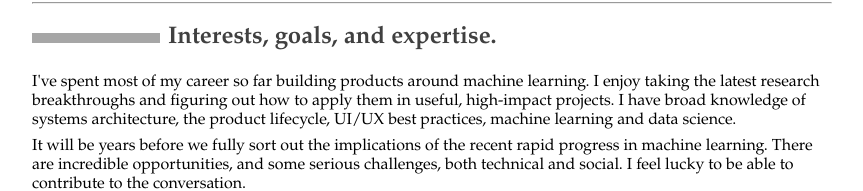
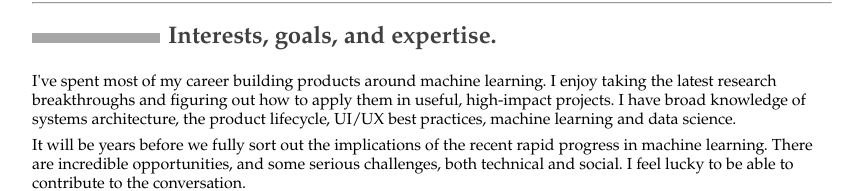
Before and after one commit to adamberenzweig/cv, a plain HTML site: page index.html in a window 1280 px wide. Shown: the part 156-347 px from the top of the page, without its empty margins (208-1071 px from the left). Drawn offline with Linux system fonts and the light colour scheme.

```diff
--- a/index.html
+++ b/index.html
@@ -39,7 +39,7 @@
 </table>
 <hr />
 <h2 id="interests-goals-and-expertise.">Interests, goals, and expertise.</h2>
-<p>I've spent most of my career so far building products around machine learning. I enjoy taking the latest research breakthroughs and figuring out how to apply them in useful, high-impact projects. I have broad knowledge of systems architecture, the product lifecycle, UI/UX best practices, machine learning and data science.</p>
+<p>I've spent most of my career building products around machine learning. I enjoy taking the latest research breakthroughs and figuring out how to apply them in useful, high-impact projects. I have broad knowledge of systems architecture, the product lifecycle, UI/UX best practices, machine learning and data science.</p>
 <p>It will be years before we fully sort out the implications of the recent rapid progress in machine learning. There are incredible opportunities, and some serious challenges, both technical and social. I feel lucky to be able to contribute to the conversation.</p>
 <p>Research and engineering expertise includes:</p>
 <ul>
```
Also changed, not shown: 3 other files.
